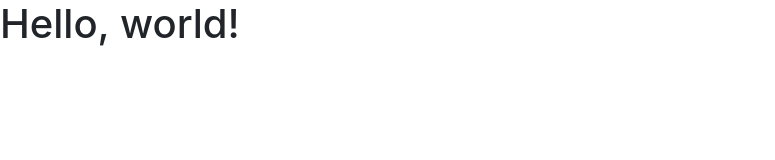
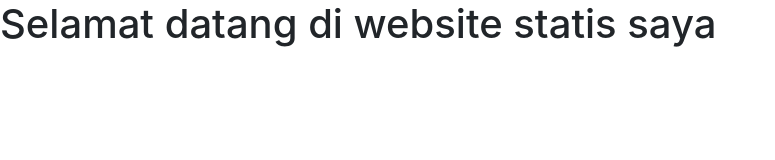
Before and after one commit to agungkusaeri9/agungkusaeri.github.io, a plain HTML site: page index.html in a window 1280 px wide. Shown: the whole page, without its empty margins (0-775 px from the left). Drawn offline with Linux system fonts and the light colour scheme.

Commit message:
commit ke 3

```diff
--- a/index.html
+++ b/index.html
@@ -11,7 +11,7 @@
     <title>Hello, world!</title>
   </head>
   <body>
-    <h1>Hello, world!</h1>
+    <h1>Selamat datang di website statis saya</h1>
 
     <!-- Optional JavaScript -->
     <!-- jQuery first, then Popper.js, then Bootstrap JS -->
```
